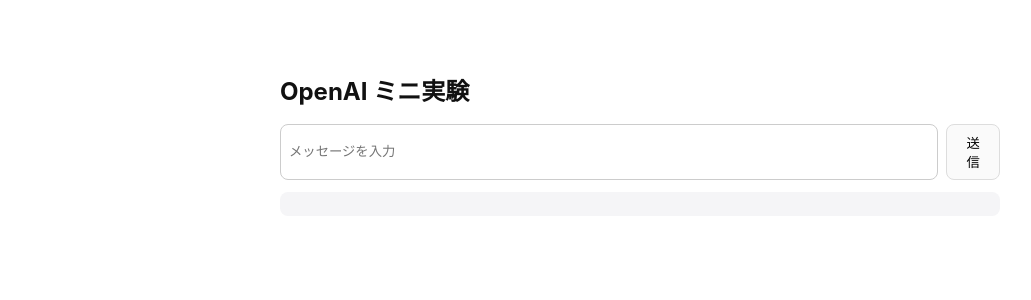
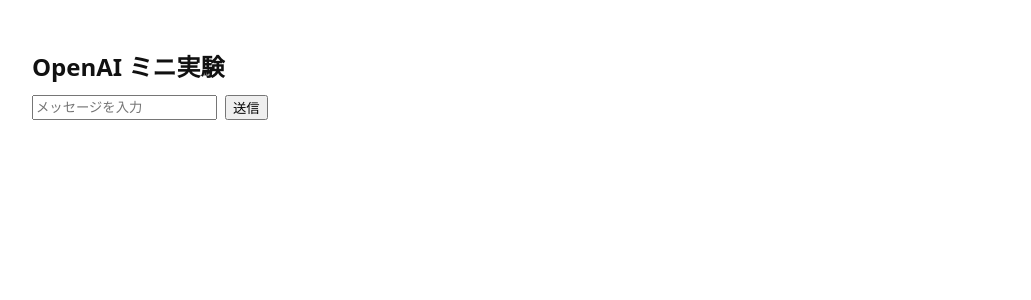
Before and after one commit to daligucheng/my-app, a Next.js app: page / in a window 1280 px wide. Shown: the top 300 px of the page, without its empty margins (0-1031 px from the left). Built offline with nearby package versions, Linux system fonts and the light colour scheme.

Commit message:
Update globals.css

```diff
--- a/app/globals.css
+++ b/app/globals.css
@@ -1,11 +1,13 @@
-/* 最小の素のCSS（Tailwindなし） */
-:root { --bg:#fff; --fg:#111; }
-html, body { margin:0; padding:16px; background:var(--bg); color:var(--fg);
-  font-family: -apple-system, system-ui, Segoe UI, Roboto, "Hiragino Kaku Gothic ProN",
-               "Hiragino Sans", Meiryo, "Noto Sans JP", sans-serif;
+/* Tailwind の import は一切なし。最小のリセットだけ。 */
+:root { --bg: #ffffff; --fg: #111111; }
+
+html, body {
+  margin: 0;
+  padding: 16px;
+  background: var(--bg);
+  color: var(--fg);
+  font-family: system-ui, -apple-system, "Segoe UI", Roboto, Helvetica, Arial,
+               "Noto Sans", "Apple Color Emoji", "Segoe UI Emoji";
 }
+* { box-sizing: border-box; }
 a { color: inherit; text-decoration: underline; }
-pre { white-space: pre-wrap; background:#f5f5f7; padding:12px; border-radius:8px; }
-button { padding:8px 14px; border-radius:8px; border:1px solid #ddd; background:#fafafa; }
-input { padding:8px; border-radius:8px; border:1px solid #ccc; width:100%; }
-main { max-width: 720px; margin: 40px auto; line-height: 1.65; }
```
